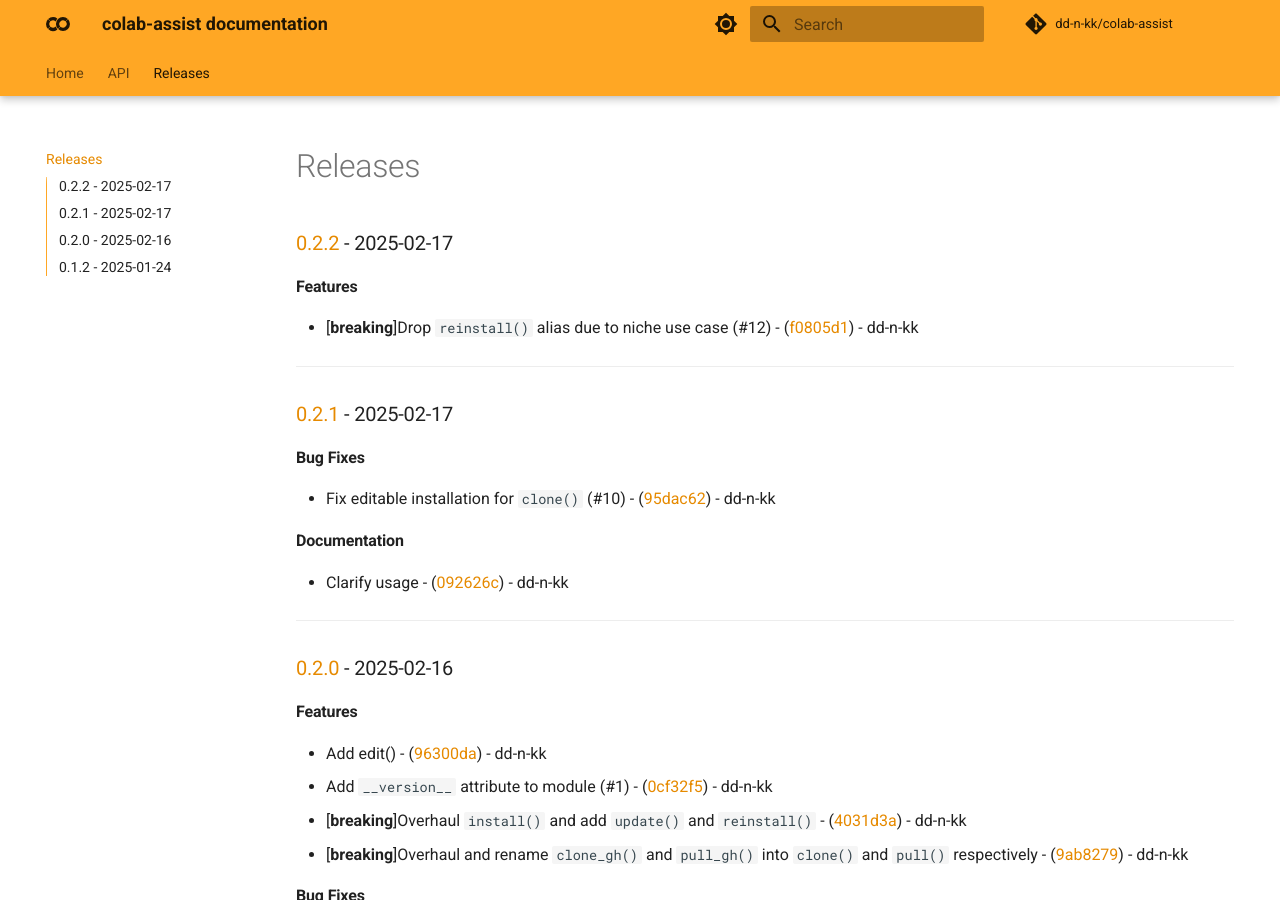
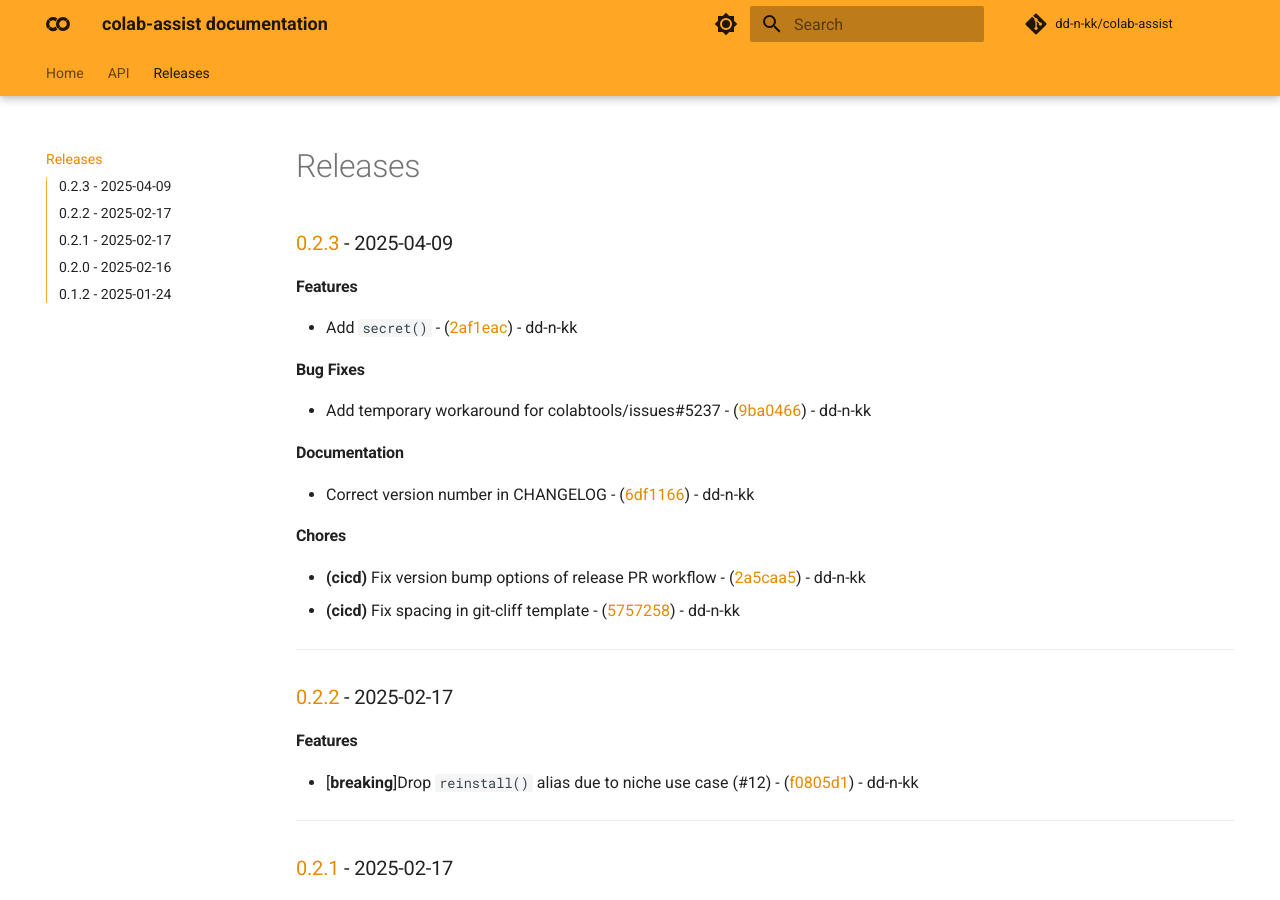
Before and after one commit to dd-n-kk/colab-assist, an MkDocs documentation site: the page built from docs/releases.md, in a window 1280 px wide and 900 px high. Built offline with MkDocs 1.6.1 and Material for MkDocs 9.7.7, drawn with Linux system fonts in a browser that asks for light colours; comment, search, counter and statistics services are not loaded.

Commit message:
chore(release): v0.2.3 candidate

```diff
--- a/docs/releases.md
+++ b/docs/releases.md
@@ -1,3 +1,24 @@
+
+### [0.2.3](https://github.com/dd-n-kk/colab-assist/compare/v0.2.2..v0.2.3) - 2025-04-09
+
+#### Features
+
+-  Add `secret()` - ([2af1eac](https://github.com/dd-n-kk/colab-assist/commit/2af1eac21917aeb9f633ddd57efa7e5acd7ab8d0)) - dd-n-kk
+
+#### Bug Fixes
+
+-  Add temporary workaround for colabtools/issues#5237 - ([9ba0466](https://github.com/dd-n-kk/colab-assist/commit/9ba0466e386bfda4a2bbadf89bc86a417218d592)) - dd-n-kk
+
+#### Documentation
+
+-  Correct version number in CHANGELOG - ([6df1166](https://github.com/dd-n-kk/colab-assist/commit/6df11669c1f0c1b89e965f3cceafcf783ff2e1e3)) - dd-n-kk
+
+#### Chores
+
+- **(cicd)** Fix version bump options of release PR workflow - ([2a5caa5](https://github.com/dd-n-kk/colab-assist/commit/2a5caa593e0daa1e46f6d32b842d7fbd222d525e)) - dd-n-kk
+- **(cicd)** Fix spacing in git-cliff template - ([5757258](https://github.com/dd-n-kk/colab-assist/commit/5757258d7424d79f88209ae74fc786ff20f133f4)) - dd-n-kk
+
+---
 
 ### [0.2.2](https://github.com/dd-n-kk/colab-assist/compare/v0.2.1..v0.2.2) - 2025-02-17
 
--- a/pyproject.toml
+++ b/pyproject.toml
@@ -18,7 +18,7 @@ exclude = [
 
 [project]
 name = "colab-assist"
-version = "0.2.2"
+version = "0.2.3"
 description = "Google Colab workflow utilities"
 authors = [
     {name = "dd-n-kk", email = "djlstvn.cs03@gmail.com"}
```
Also changed, not shown: CHANGELOG.md (+21 -0 lines), 1 other file.
